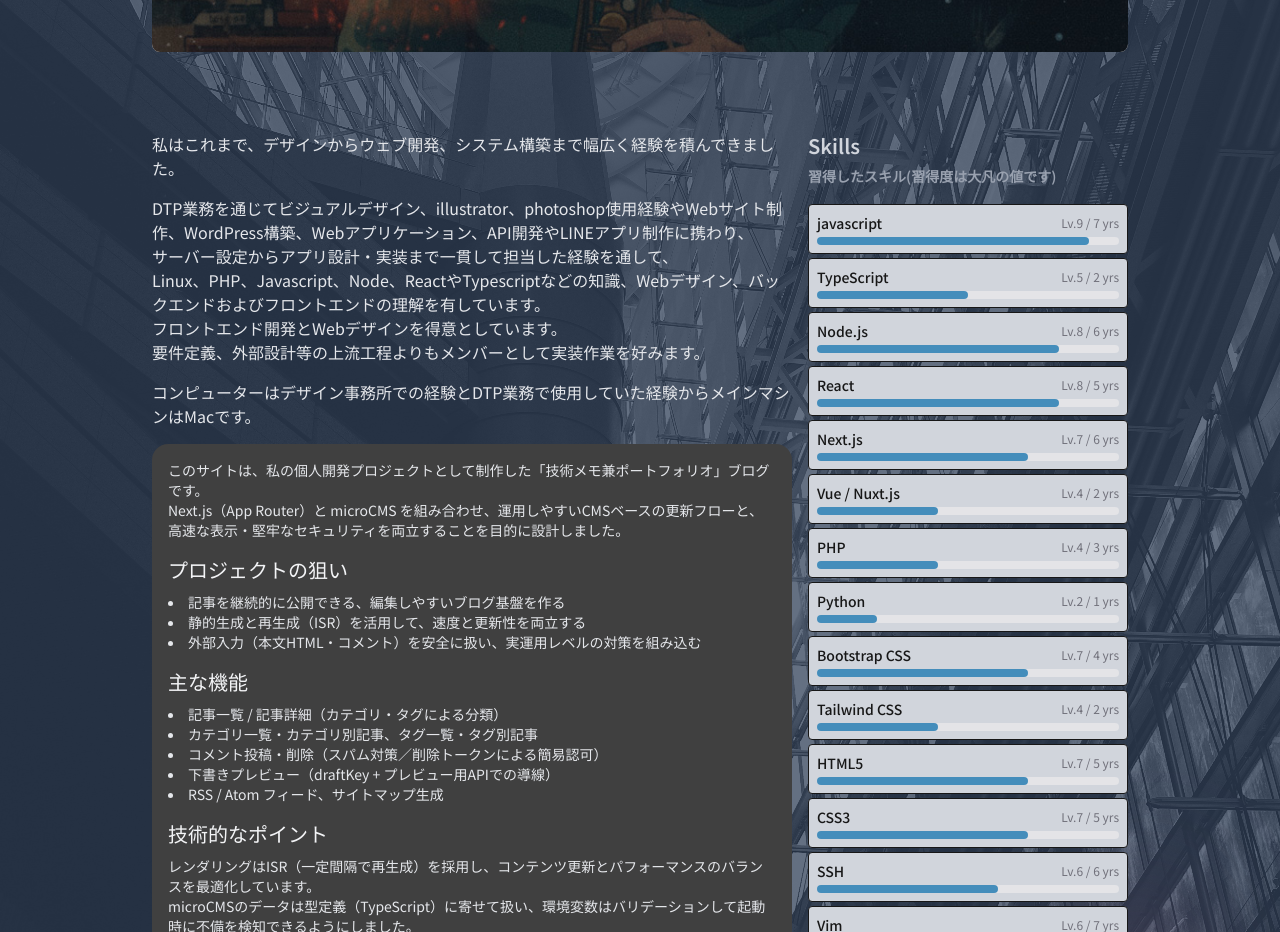
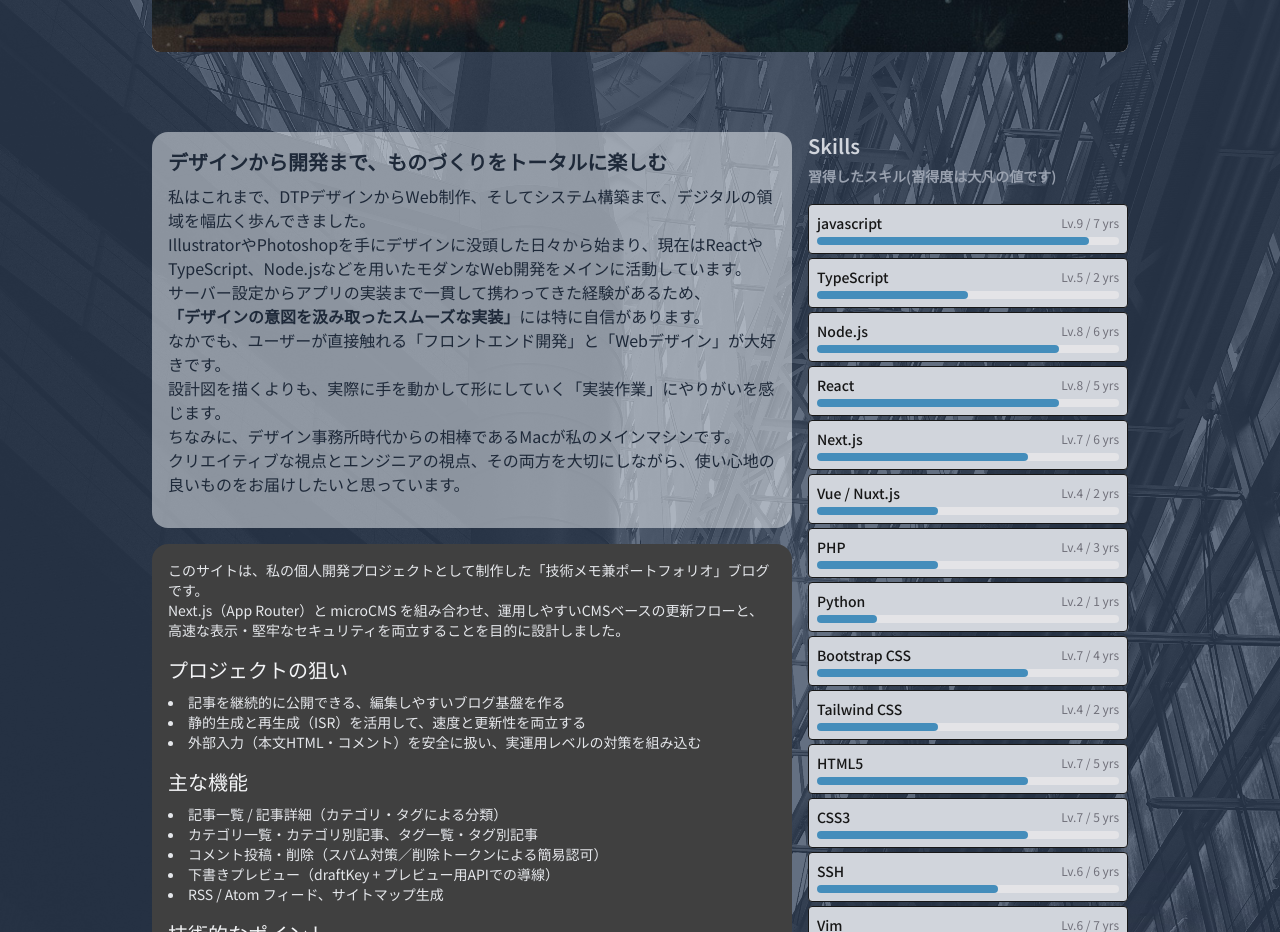
Before and after one commit to yukikim/my_test_blog, a Next.js app: page /profile in a window 1280 px wide. Shown: the part 800-1732 px from the top of the page. Built offline with nearby package versions, Linux system fonts and the light colour scheme; a web font is replaced by a local one.

Commit message:
profile修正

```diff
--- a/app/profile/page.tsx
+++ b/app/profile/page.tsx
@@ -35,13 +35,21 @@ export default async function ProfilePage() {
 
           <div className="lg:w-2/3">
             <article className="prose max-w-none text-gray-200 mb-6">
-              <p className="mb-4">私はこれまで、デザインからウェブ開発、システム構築まで幅広く経験を積んできました。</p>
-              <p className="mb-4">DTP業務を通じてビジュアルデザイン、illustrator、photoshop使用経験やWebサイト制作、WordPress構築、Webアプリケーション、API開発やLINEアプリ制作に携わり、<br />
-                サーバー設定からアプリ設計・実装まで一貫して担当した経験を通して、<br />
-                Linux、PHP、Javascript、Node、ReactやTypescriptなどの知識、Webデザイン、バックエンドおよびフロントエンドの理解を有しています。<br />
-                フロントエンド開発とWebデザインを得意としています。<br />
-                要件定義、外部設計等の上流工程よりもメンバーとして実装作業を好みます。</p>
-              <p className="mb-4">コンピューターはデザイン事務所での経験とDTP業務で使用していた経験からメインマシンはMacです。</p>
+
+              <div className="content-in-back p-4 text-gray-800 rounded-2xl">
+                <h2 className="text-xl font-semibold mb-2">デザインから開発まで、ものづくりをトータルに楽しむ</h2>
+                <p className="mb-4">
+                  私はこれまで、DTPデザインからWeb制作、そしてシステム構築まで、デジタルの領域を幅広く歩んできました。<br />
+                  IllustratorやPhotoshopを手にデザインに没頭した日々から始まり、現在はReactやTypeScript、Node.jsなどを用いたモダンなWeb開発をメインに活動しています。<br />
+                  サーバー設定からアプリの実装まで一貫して携わってきた経験があるため、<br />
+                  <strong>「デザインの意図を汲み取ったスムーズな実装」</strong>には特に自信があります。<br />
+                  なかでも、ユーザーが直接触れる「フロントエンド開発」と「Webデザイン」が大好きです。<br />
+                  設計図を描くよりも、実際に手を動かして形にしていく「実装作業」にやりがいを感じます。<br />
+                  ちなみに、デザイン事務所時代からの相棒であるMacが私のメインマシンです。<br />
+                  クリエイティブな視点とエンジニアの視点、その両方を大切にしながら、使い心地の良いものをお届けしたいと思っています。
+                </p>
+              </div>
+
               <div className="my-4 p-4 bg-neutral-700 rounded-2xl text-sm">
                 <p className="mb-4">
                   このサイトは、私の個人開発プロジェクトとして制作した「技術メモ兼ポートフォリオ」ブログです。<br />
```
